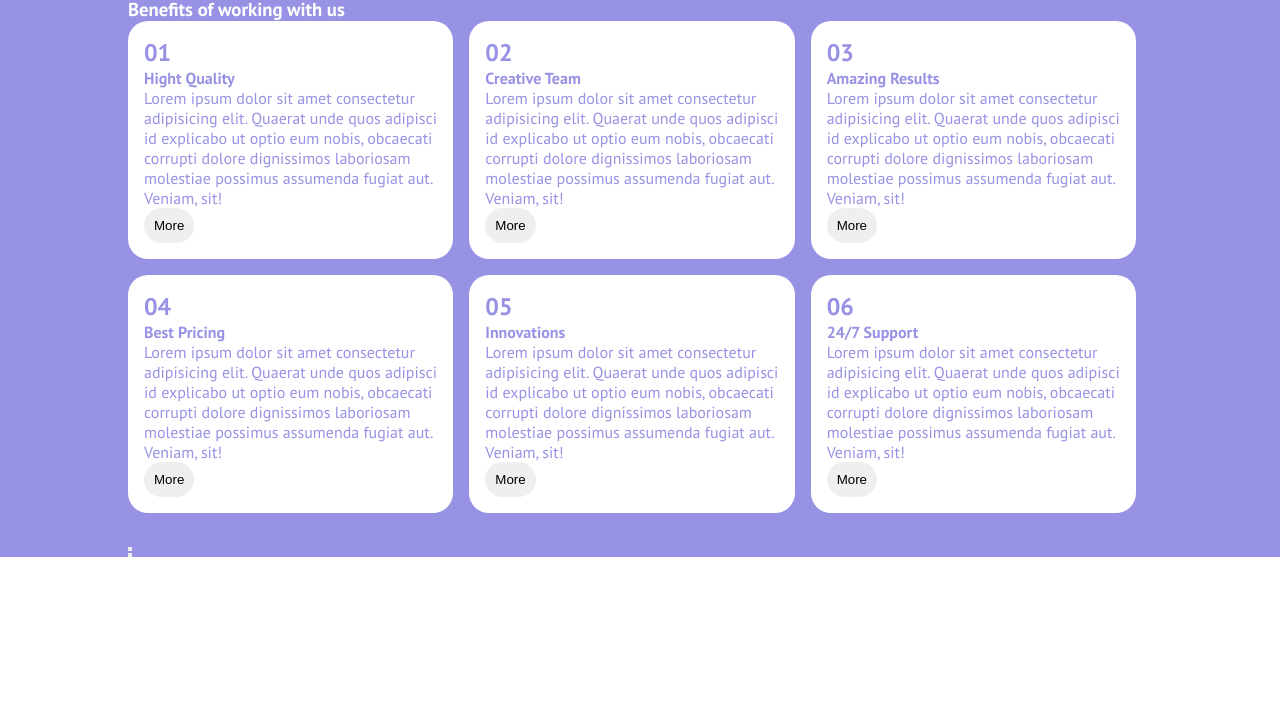
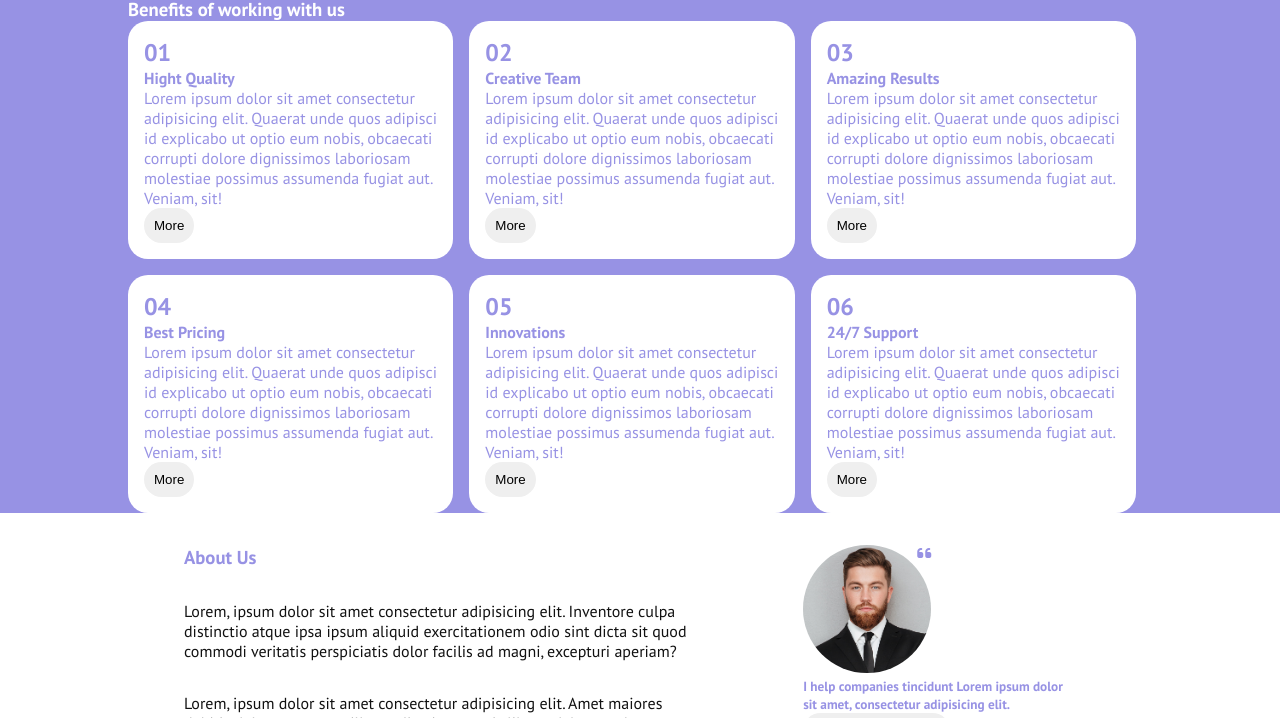
Before and after one commit to CarmineC93/htmlcss-responsive-layout, a plain HTML site: page index.html in a window 1280 px wide. Shown: the part 2176-2894 px from the top of the page. Before the commit the page ends 2733 px from the top, so only its background shows below. Drawn offline with Linux system fonts and the light colour scheme.

Commit message:
Layout: 5/6 Responsive Section Set

```diff
--- a/css/media-queries-style.css
+++ b/css/media-queries-style.css
@@ -45,8 +45,20 @@
         width: calc(100% / 2 - 1rem);
     }
 
+    /* Fifth Section */
+    #about-us .wrapper{
+        flex-wrap: nowrap;
+    }
 
+    .wrapper .text-wrapper{
+        width: 60%;
+        padding: 1rem 2.5rem
+    }
 
+    .wrapper .citation{
+        width: 40%;
+        padding: 1rem 4rem
+    }
 
 
 
--- a/css/style.css
+++ b/css/style.css
@@ -155,9 +155,6 @@ header .hamburger-menu{
 }
 
 /* Third Section */
-#partners{
-    background-color: white;
-}
 
 #partners .intro{
     text-align: center;
@@ -211,3 +208,30 @@ header .hamburger-menu{
 }
 
 /* Fifth Section */
+
+#about-us .wrapper{
+    color: var(--secondary-col);
+    flex-wrap: wrap;
+    padding: 1rem;
+}
+
+.wrapper p{
+    color: var(--text-col);
+    margin: 2rem 0;
+}
+
+.citation .ceo{
+    display: inline-block;
+    width: 8rem;
+    position: relative;
+}
+
+.citation .ceo img{
+  border-radius: 50%;
+}
+
+.citation .ceo i{
+    position: absolute;
+    top: 0;
+    right: 0;
+  }
--- a/index.html
+++ b/index.html
@@ -110,6 +110,8 @@
                     </div>
                 </div>
             </div>
+        </section>
+
 
         <!-- third section -->
         <section id="partners">
@@ -214,14 +216,20 @@
         <!-- fifth section -->
         <section id="about-us">
             <div class="container">
-                <div class="text-wrapper">
-                    <h3></h3>
-                    <p></p>
-                </div>
-                <div class="citation">
-                    <img src="" alt="">
-                    <h5></h5>
-                    <button></button>
+                <div class="wrapper flex">
+                    <div class="text-wrapper">
+                        <h3>About Us</h3>
+                        <p>Lorem, ipsum dolor sit amet consectetur adipisicing elit. Inventore culpa distinctio atque ipsa ipsum aliquid exercitationem odio sint dicta sit quod commodi veritatis perspiciatis dolor facilis ad magni, excepturi aperiam?</p>
+                        <p>Lorem, ipsum dolor sit amet consectetur adipisicing elit. Amet maiores debitis dolores nostrum illum odio vitae omnis libero, delectus placeat quisquam, vel voluptates animi quo mollitia iure veniam totam facere!</p>
+                    </div>
+                    <div class="citation">
+                        <span class="ceo">
+                            <i class="fa-solid fa-quote-left"></i>
+                            <img src="img/about.jpg" alt="Ceo">
+                        </span>
+                        <h5>I help companies tincidunt Lorem ipsum dolor sit amet, consectetur adipisicing elit.</h5>
+                        <button class="btn b-rad20"><i class="fa-brands fa-linkedin"></i></i>Find Me on linkedin</button>
+                    </div>
                 </div>
             </div>
         </section>
```
